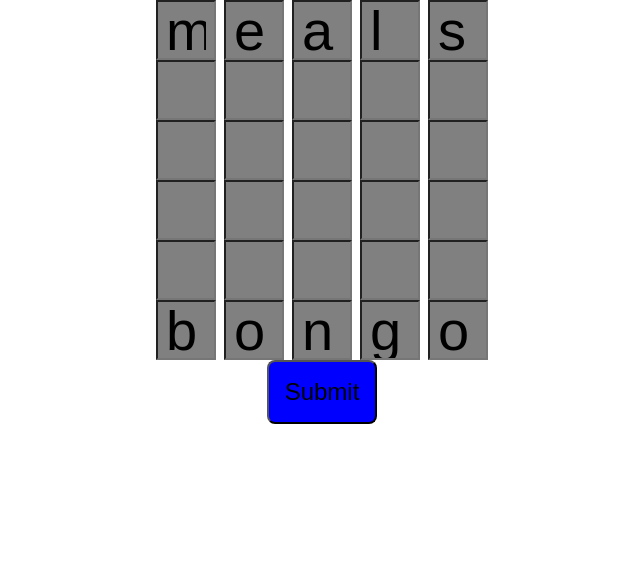
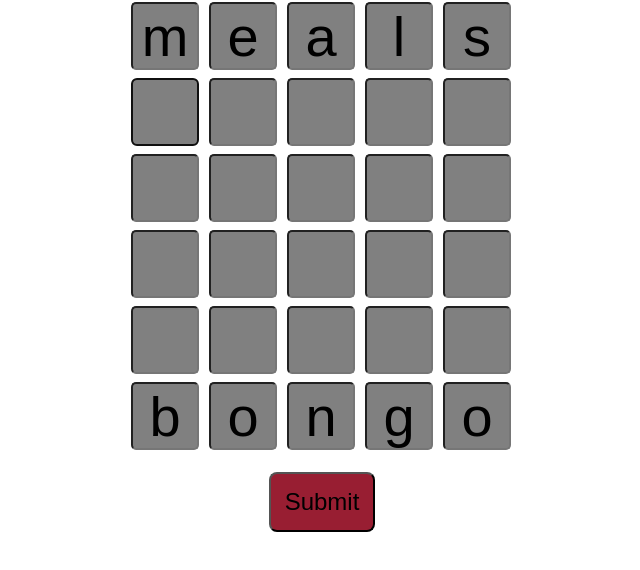
Before and after one commit to iejones/BenchMarks, a React (Create React App) app: page / in a window 1280 px wide. Shown: the top 570 px of the page, without its empty margins (318-958 px from the left). Built offline with nearby package versions, Linux system fonts and the light colour scheme.

Commit message:
Things are actually starting to work

```diff
--- a/src/App.js
+++ b/src/App.js
@@ -5,6 +5,7 @@ import './App.css';
 function App() {
   const [wordGrid, setWordGrid] = useState([]);
   const [currentFocusedRow, setCurrentFocusedRow] = useState(1);
+  const [currentFocusedColumn, setCurrentFocusedColumn] = useState(0);
   const [isGameOver, setIsGameOver] = useState(false);
   const start = "meals";
   const end = "bongo";
@@ -12,51 +13,74 @@ function App() {
   useEffect(() => {
     function initializeWordGrid() {
       let newWordGrid = [];
-      for (let i = 0; i<6; i++){
+      for (let i = 0; i < 6; i++) {
         newWordGrid.push([])
       }
 
 
-      for(let i = 0; i < 5; i++){
-        newWordGrid[0].push({letter:start[i], state:"empty"})
-        newWordGrid[5].push({letter:end[i], state:"empty"})
+      for (let i = 0; i < 5; i++) {
+        newWordGrid[0].push({ letter: start[i], state: "empty", disabled:true })
+        newWordGrid[5].push({ letter: end[i], state: "empty", disabled:true  })
       }
 
-      for(let i = 1; i < 5; i++){
-        for (let j=0; j<5; j++){
-          newWordGrid[i].push({letter:"", state:"empty"})
+      for (let i = 1; i < 5; i++) {
+        for (let j = 0; j < 5; j++) {
+          newWordGrid[i].push({ letter: "", state: "empty", disabled:true  })
         }
       }
+      newWordGrid[1][0].disabled=false;
 
       setWordGrid(newWordGrid);
     }
 
-    if (wordGrid.length === 0){
+    if (wordGrid.length === 0) {
       initializeWordGrid();
     }
   });
 
-  const handleChange = (e, row, column)=> {
+
+
+
+
+  const handleChange = (e, row, column) => {
     const newWordGrid = [...wordGrid]
+    console.log(e.nativeEvent.inputType);
+    if ( e.nativeEvent.inputType=== "deleteContentBackward"){
+      newWordGrid[row][column].letter = '';
+      if (currentFocusedColumn > 0){
+        setCurrentFocusedColumn(currentFocusedColumn - 1);
+        newWordGrid[row][column].disabled = true;
+        newWordGrid[row][column - 1].disabled = false;
+      }
+    }
 
-    if (e.target.value.match(/^[a-z]$/))
-    {
+    if (e.target.value.match(/^[a-z]$/)) {
       newWordGrid[row][column].letter = e.target.value;
       console.log(newWordGrid[row][column].letter)
-      setWordGrid(newWordGrid);
+
+      if (currentFocusedColumn  < 4){
+        setCurrentFocusedColumn(currentFocusedColumn + 1);
+        console.log(column+1);
+        newWordGrid[row][column + 1].disabled = false;
+        document.getElementById(row.toString() + column.toString()).blur();
+        let nextBox = document.getElementById(row.toString() + (column + 1).toString());
+        nextBox.focus();
+        //newWordGrid[row][column ].disabled = true;
+      }
     }
+    setWordGrid(newWordGrid);
   }
 
-  function checkOneAway(priorWord, currentWord, endFlag){
+  function checkOneAway(priorWord, currentWord, endFlag) {
     // check word is "one away"/meets transform rules
     var priorWordCopy = "";
     var currentWordCopy = "";
     var origonalCurrentWord = "";
     var discarded = "";
     var isCorrect = true;
-    for( let i=0; i<priorWord.length; i++){
+    for (let i = 0; i < priorWord.length; i++) {
       priorWordCopy += priorWord[i].letter;
-      if(endFlag){
+      if (endFlag) {
         currentWordCopy += currentWord[i];
         origonalCurrentWord += currentWord[i];
       } else {
@@ -65,33 +89,37 @@ function App() {
       }
     }
 
-    for( let i=0; i<priorWord.length; i++){
+    for (let i = 0; i < priorWord.length; i++) {
       if (origonalCurrentWord.includes(priorWord[i].letter)) {
         priorWordCopy = priorWordCopy.replace(priorWord[i].letter, "");
-        currentWordCopy =currentWordCopy.replace(priorWord[i].letter, "");
+        currentWordCopy = currentWordCopy.replace(priorWord[i].letter, "");
         discarded += priorWord[i].letter;
       }
     }
     console.log(priorWordCopy);
     console.log(currentWordCopy);
-    for(let i = 1; i<priorWordCopy.length; i++){
-      if(priorWordCopy[i] !== priorWordCopy[0]){
+    for (let i = 1; i < priorWordCopy.length; i++) {
+      if (priorWordCopy[i] !== priorWordCopy[0]) {
         isCorrect = false;
         console.log("hit1");
       }
     }
-    if(priorWordCopy.length === 0 && currentWordCopy.length === 0){
-      isCorrect=false;
+    if (priorWordCopy.length === 0 && currentWordCopy.length === 0) {
+      isCorrect = false;
     }
-    if (priorWordCopy.length !== currentWordCopy.length){
+    if (priorWordCopy.length !== currentWordCopy.length) {
       console.log("hit2");
       isCorrect = false;
     }
-    if(discarded.includes(priorWordCopy[0])){
+    if (discarded.includes(priorWordCopy[0])) {
       isCorrect = false;
       console.log("hit3");
     }
     return isCorrect;
+  }
+
+  function myFocusFunction(e, row, col) {
+    //document.getElementById(row.toString() + col.toString()).style.backgroundColor = "yellow";
   }
 
   const handleSubmit = () => {
@@ -105,29 +133,53 @@ function App() {
     // check word is "one away"/meets transform rules
     isCorrect = checkOneAway(priorWord, currentWord, false);
 
-    if (isCorrect === true){
+    if (isCorrect === true) {
       console.log(isCorrect);
+      newWordGrid[currentFocusedRow + 1][0].disabled=false;
       setCurrentFocusedRow(currentFocusedRow + 1);
+      setCurrentFocusedColumn(0);
     }
 
-    if (isCorrect && checkOneAway(currentWord, end, true)){
+    if (isCorrect && checkOneAway(currentWord, end, true)) {
       setIsGameOver(true);
     }
     setWordGrid(newWordGrid);
 
   };
 
-  return(
+  function backspace(event, row, column){
+    var key = event.keyCode || event.charCode;
+    if (key === 8)
+    {
+      const newWordGrid = [...wordGrid];
+      newWordGrid[row][column].letter = '';
+      if (currentFocusedColumn > 0){
+        setCurrentFocusedColumn(currentFocusedColumn - 1);
+        newWordGrid[row][column].disabled = true;
+        newWordGrid[row][column - 1].disabled = false;
+        document.getElementById(row.toString() + column.toString()).blur();
+        let nextBox = document.getElementById(row.toString() + (column - 1).toString());
+        nextBox.focus();
+      }
+      setWordGrid(newWordGrid);
+    }
+  }
+
+  return (
     <Div>
       {isGameOver && <div>Game Over</div>}
       {wordGrid.map((row, rowIndex) => (
         <RowWrapper key={rowIndex}>
           {row.map((col, colIndex) => (
             <Letter
-            status = {col.state}
-            key={colIndex}
-            value ={wordGrid[rowIndex][colIndex].letter}
-            onChange={(e) => handleChange(e, rowIndex, colIndex)}
+              status={col.state}
+              key={colIndex}
+              value={wordGrid[rowIndex][colIndex].letter}
+              onChange={(e) => handleChange(e, rowIndex, colIndex)}
+              readOnly={wordGrid[rowIndex][colIndex].disabled}
+              autoFocus={!wordGrid[rowIndex][colIndex].disabled}
+              onKeyDown = {(e) => backspace(e, rowIndex, colIndex)}
+              id = {rowIndex.toString() + colIndex.toString()}
             />
           ))}
         </RowWrapper>
@@ -140,22 +192,27 @@ function App() {
 const Letter = styled.input`
   font-size:56px;
   background-color: ${(props) => {
-    if(props.status === "correct"){
+    if (props.status === "correct") {
       return "green";
-    } else if (props.status === "wrongposition"){
+    } else if (props.status === "wrongposition") {
       return "yellow";
-    } else if (props.status === "incorrect"){
+    } else if (props.status === "incorrect") {
       return "red";
-    } else if (props.status === "empty"){
+    } else if (props.status === "empty") {
       return "grey";
     }
   }};
-  padding: 8px;
-  width: 40px;
-  height: 40px;
+  margin-right: 2px;
+  margin-bottom: 6px;
+  margin-top: 2px;
+  padding: 2px;
+  width: 60px;
+  height: 60px;
+  text-align: center;
+  border-radius: 5px;
 `;
 
-const Div= styled.div`
+const Div = styled.div`
   display: flex;
   justify-content: center;
   flex-direction: column;
@@ -170,8 +227,9 @@ const RowWrapper = styled.div`
 const SubmitButton = styled.button`
   font-size: 24px;
   border-radius: 8px;
-  background-color: blue;
-  padding: 16px;
+  background-color: #981E32;
+  padding: 14px;
+  margin: 16px;
 `;
 
 export default App;
```
